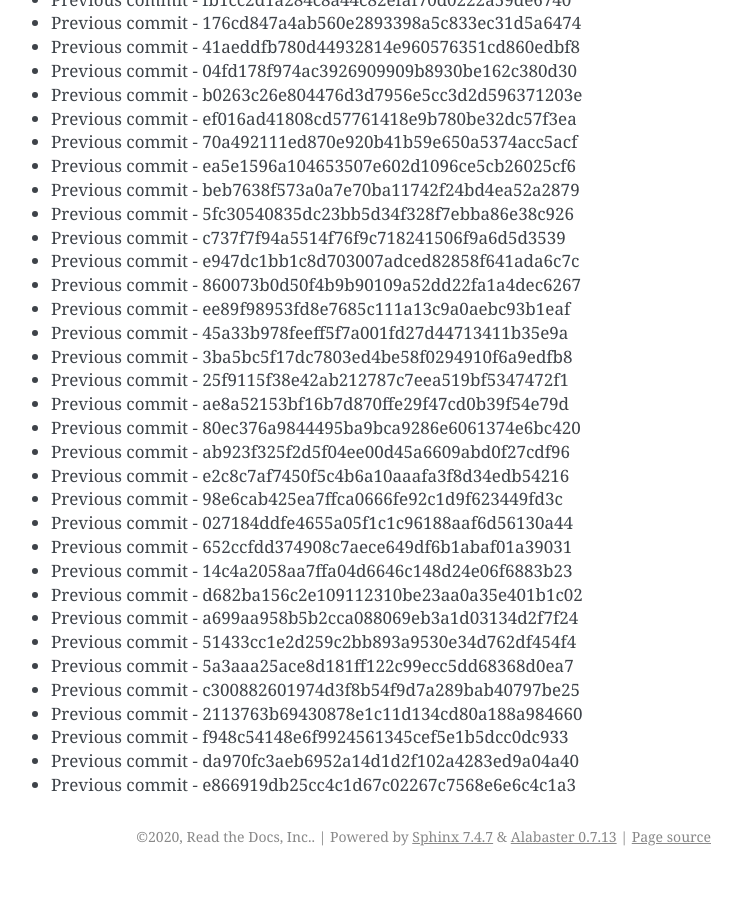
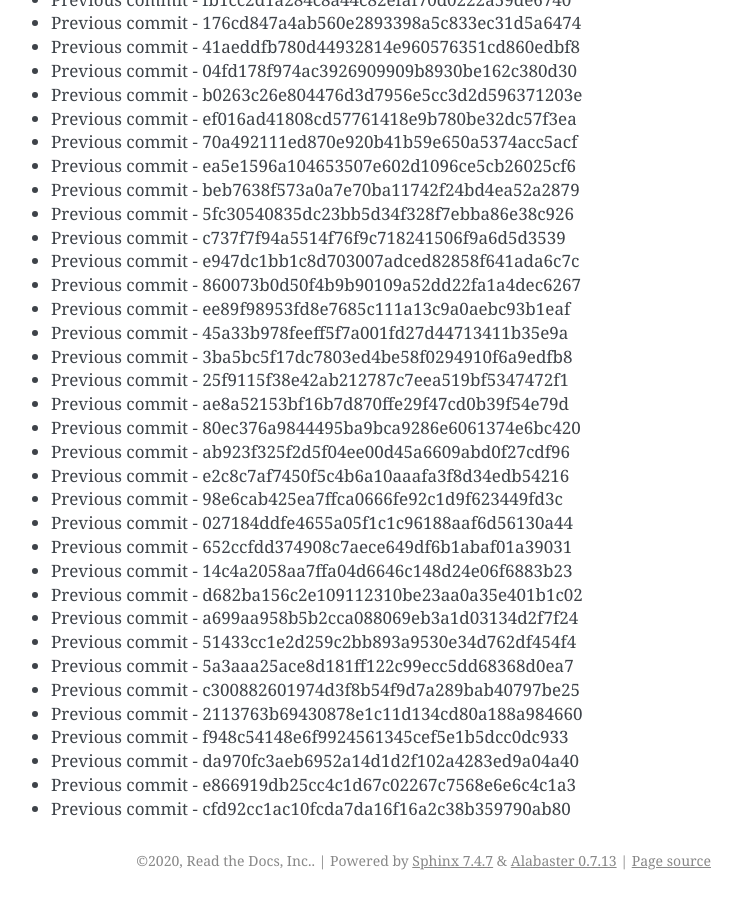
Before and after one commit to readthedocs/rtd-git-stresstest, a Sphinx documentation site: the page built from docs/updates.rst, in a window 1280 px wide and 900 px high, scrolled down 68001 px. Shown: the whole window, without its empty margins (399-1141 px from the left). Built offline with Sphinx 7.4.7, drawn with Linux system fonts in a browser that asks for light colours; before the commit the page ends 68877 px from its top, so only the background shows below that.

Commit message:
Generating commit from previous: cfd92cc1ac10fcda7da16f16a2c38b359790ab80

```diff
--- a/docs/updates.rst
+++ b/docs/updates.rst
@@ -2889,3 +2889,4 @@ It can be tested for any performance characteristics.
 * Previous commit - f948c54148e6f9924561345cef5e1b5dcc0dc933
 * Previous commit - da970fc3aeb6952a14d1d2f102a4283ed9a04a40
 * Previous commit - e866919db25cc4c1d67c02267c7568e6e6c4c1a3
+* Previous commit - cfd92cc1ac10fcda7da16f16a2c38b359790ab80
```
